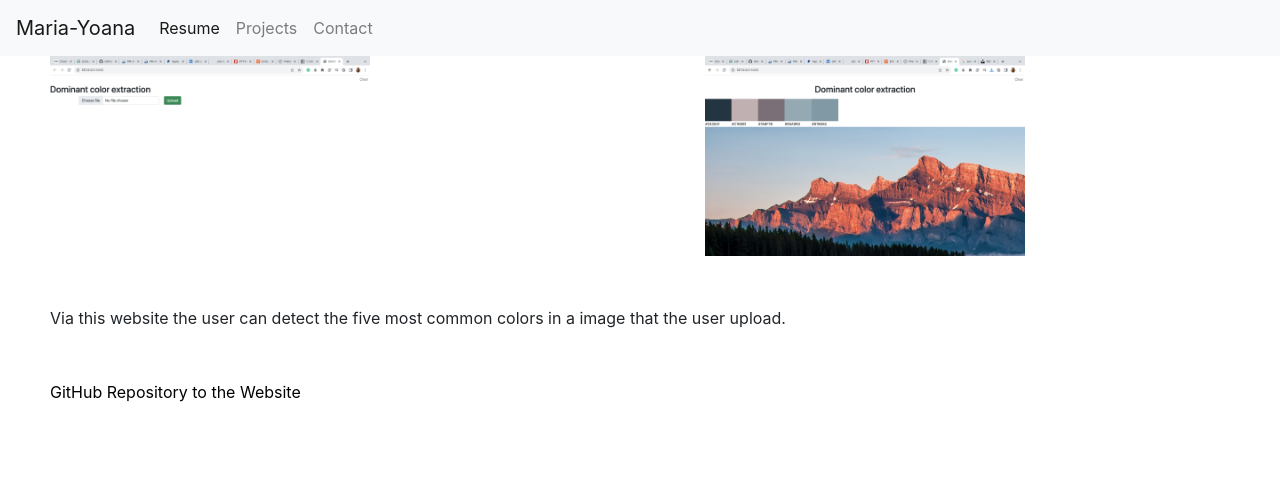
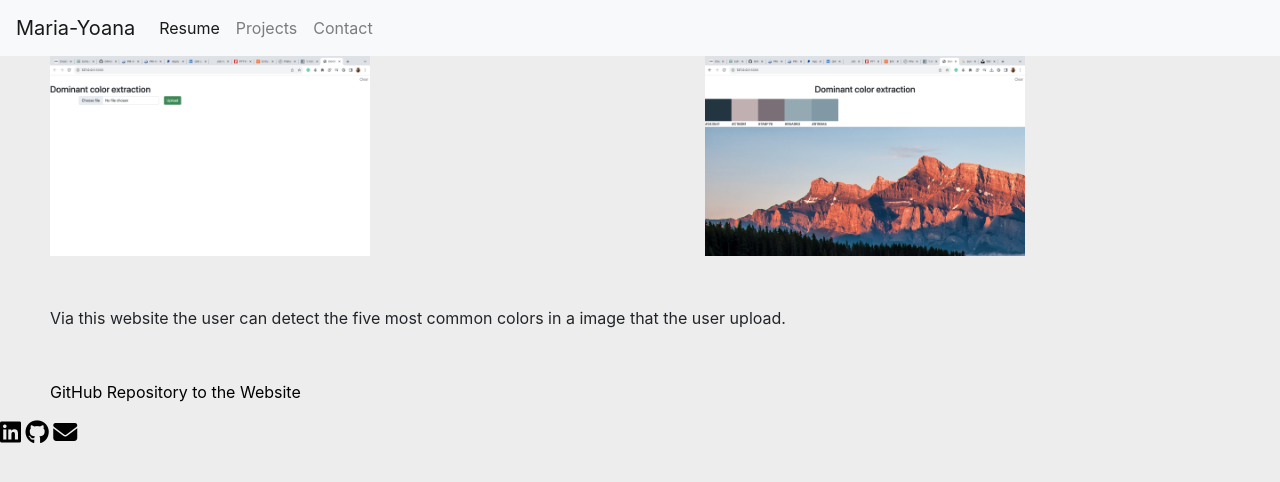
Before and after one commit to miyamarinova/Portfolio_website, a Flask app: page /project03 in a window 1280 px wide. Shown: the top 482 px of the page. Run offline with Flask 3, Linux system fonts and the light colour scheme; some libraries are stand-ins or nearby versions.

Commit message:
Update project03.html

```diff
--- a/templates/project03.html
+++ b/templates/project03.html
@@ -1,6 +1,7 @@
 {% include 'header.html' %}
 {% include 'navbar.html'%}
 
+<body style="background-color: #EEEDED">
 <div class="row">
     <div class="col">
         <img class='projects-img' src="{{ url_for('static',filename='img/project3img1.png') }}" alt="onlinestoreimg">
@@ -16,3 +17,5 @@
     <p class="project-paragraph">Via this website the user can detect the five most common colors in a image that the user upload.</p>
     <p class="project-paragraph"><a href="https://github.com/miyamarinova/Dominant-Colors-In-Img">GitHub Repository to the Website</a> </p>
 </div>
+</body>
+{% include 'footer.html' %}
```
